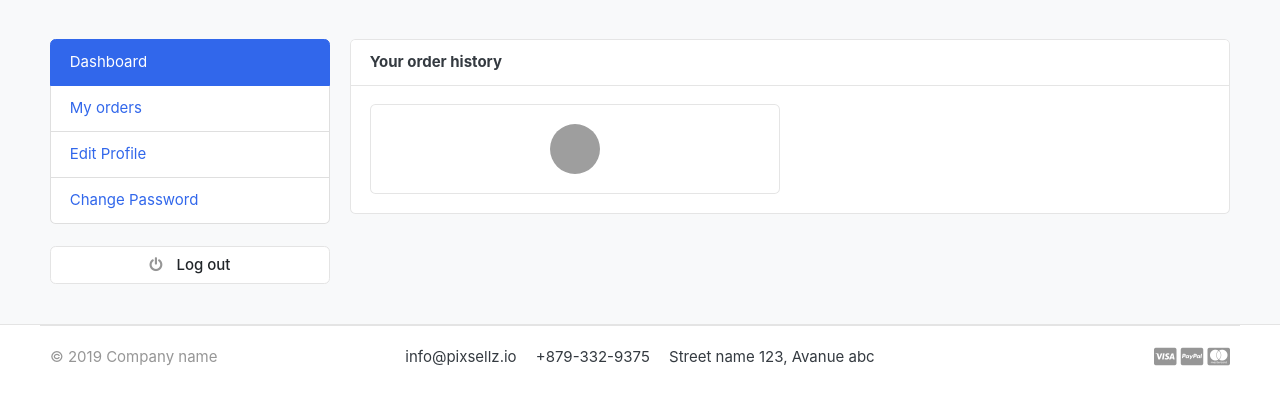
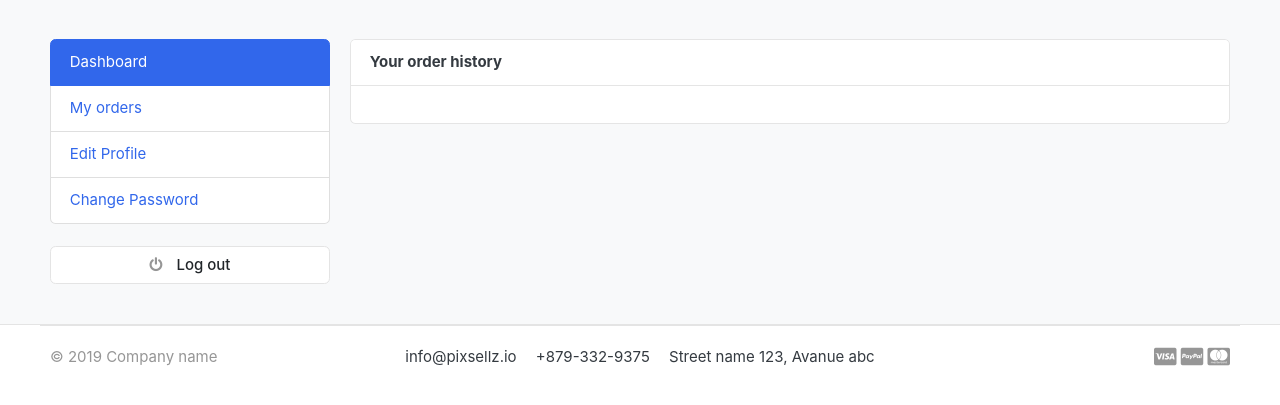
Before and after one commit to RobertoRP101/ecommerceOnline, a Django app: page /accounts/my_orders/ in a window 1280 px wide. Shown: the part 124-529 px from the top of the page. Run offline with Django 5.2, Linux system fonts and the light colour scheme; data that the repository does not hold is empty; parts of the project's set-up code (start-up, migrations or seed data) failed here and were passed over; some libraries are stand-ins or nearby versions; some web fonts are replaced; grey boxes are pictures that could not be loaded.

Commit message:
card removed

```diff
--- a/templates/accounts/my_orders.html
+++ b/templates/accounts/my_orders.html
@@ -11,19 +11,12 @@
             <article class="card">
             <header class="card-header">
                 <strong class="d-inline-block mr-3">Your order history</strong>
-                <span> {{user.full_name}} </span>
             </header>
             <div class="card-body">
                 <div class="row">
 
-                    <div class="col-md-6">
-                        <div class="card" style="text-align:center;">
-                            <div class="card-body">
-                                <img src="https://www.w3schools.com/howto/img_avatar.png" alt="User Profile Picture" width="50" height="50" style="border-radius:50%;">
-                                <p class="mb-0"> {{user.mail}} </p>
-                                <p> {{user.phone_number}} </p>
-                            </div>
-                        </div>
+                    <div class="col-md-12">
+
                     </div>
                 </div> <!-- row.// -->
             </div> <!-- card-body .// -->
```
